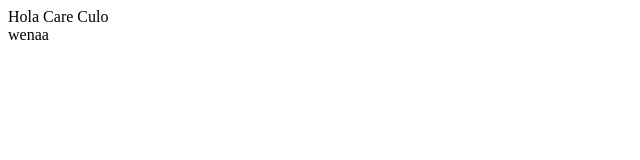
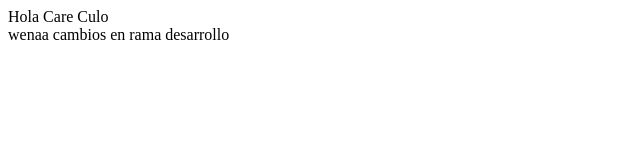
Before and after one commit to Carlangasss/pruebaRepo, a plain HTML site: page index.html in a window 1280 px wide. Shown: the whole page, without its empty margins (0-640 px from the left). Drawn offline with Linux system fonts and the light colour scheme.

Commit message:
cambios en rama 2

```diff
--- a/index.html
+++ b/index.html
@@ -11,6 +11,7 @@
             Hola Care Culo
         </div>
         wenaa
+        cambios en rama desarrollo
     </div>
 </body>
 </html>
```
